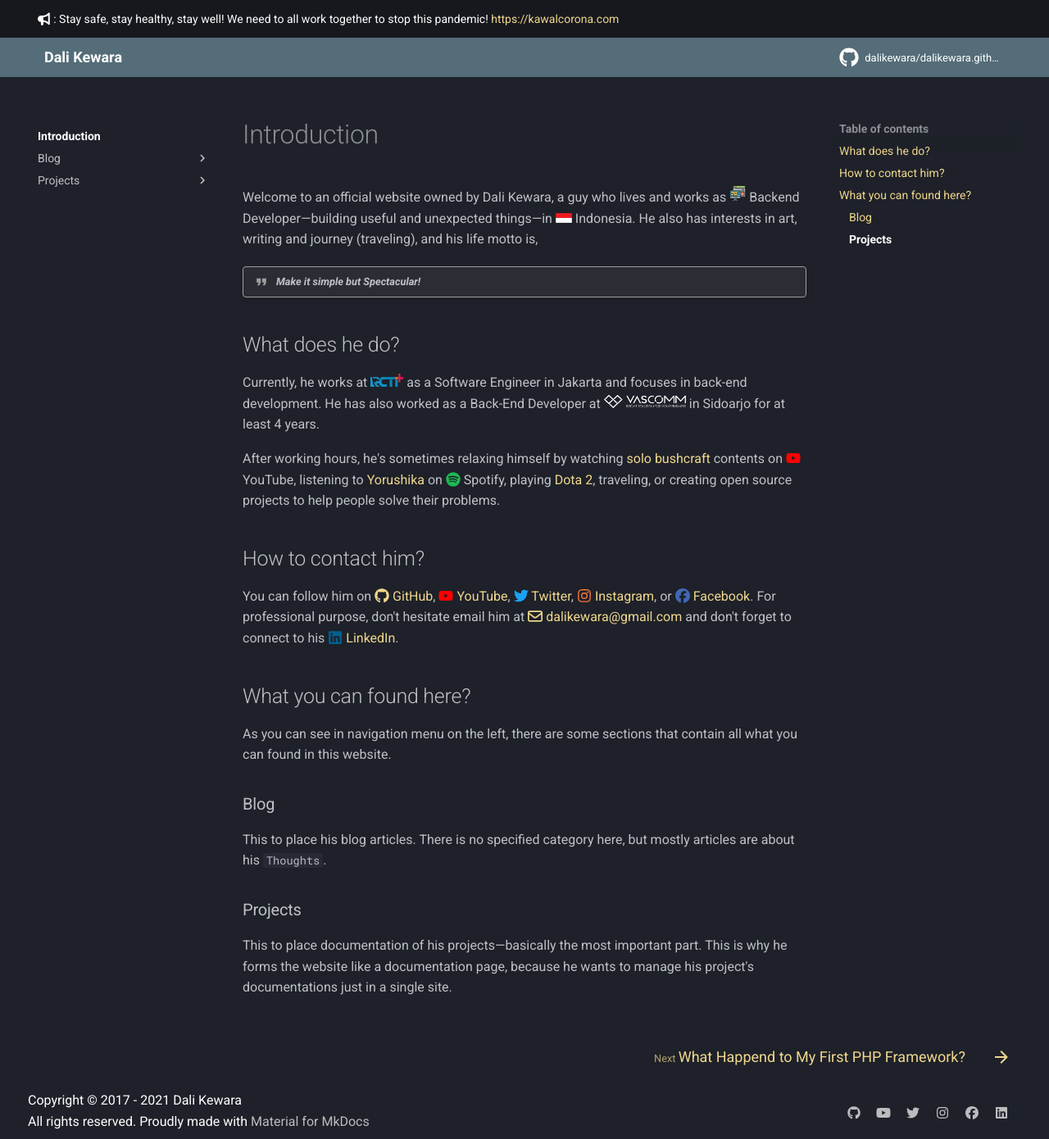
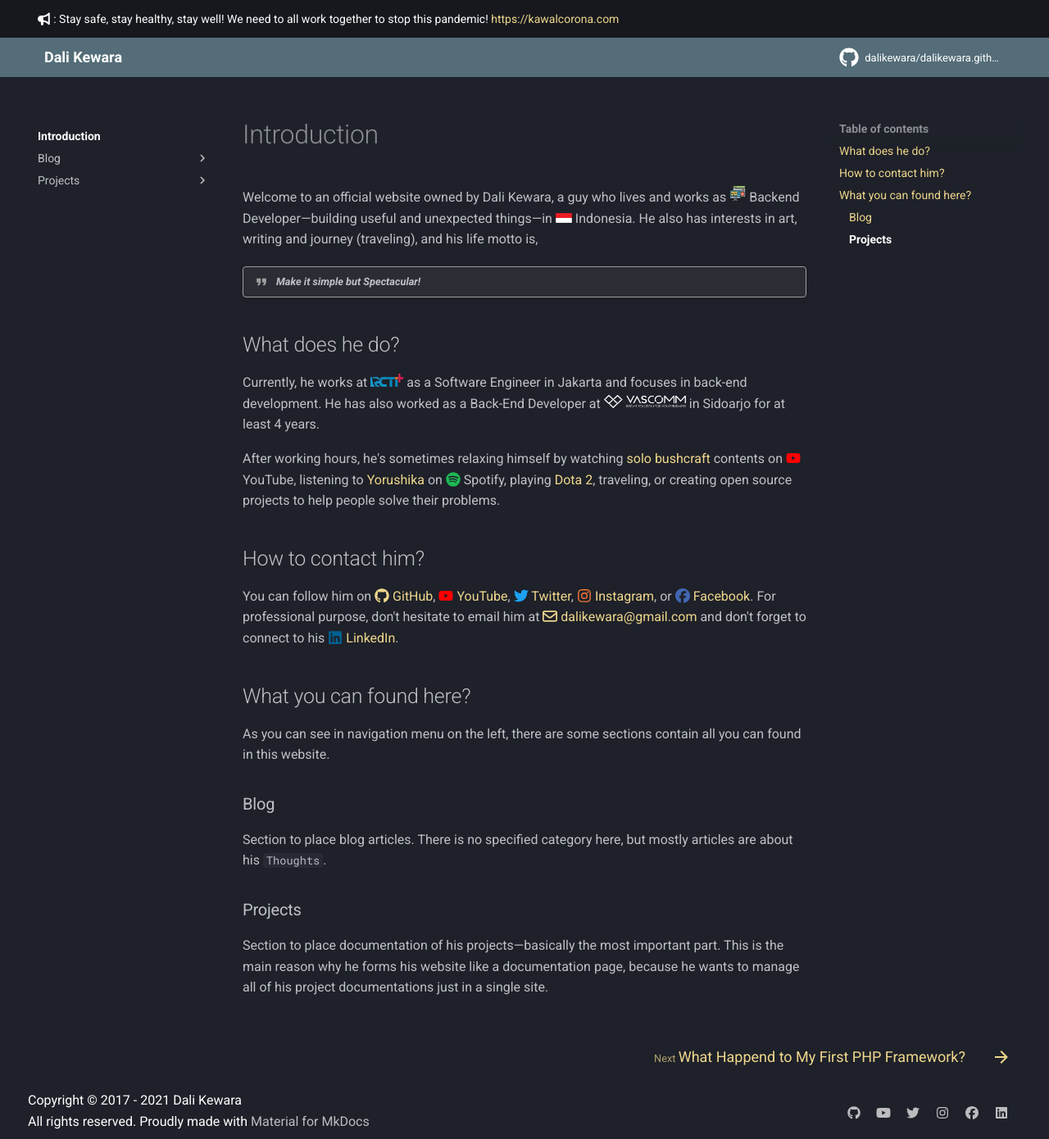
Before and after one commit to dalikewara/dalikewara.github.io, an MkDocs documentation site: the page built from docs/index.md, in a window 1280 px wide and 1390 px high. Shown: the whole window at 82% size. Built offline with MkDocs 1.6.1 and Material for MkDocs 9.7.7, drawn with Linux system fonts in a browser that asks for light colours; nearby versions of some CDN libraries; comment, search, counter and statistics services are not loaded.

Commit message:
update docs/index.md

```diff
--- a/docs/index.md
+++ b/docs/index.md
@@ -44,23 +44,23 @@ You can follow him on
 [:fontawesome-brands-instagram:{ .instagram } Instagram](https://www.instagram.com/dalikewara){:target="_blank"},
 or
 [:fontawesome-brands-facebook:{ .facebook } Facebook](https://www.facebook.com/dalikewara){:target="_blank"}.
-For professional purpose, don't hesitate email him at
+For professional purpose, don't hesitate to email him at
 [:fontawesome-regular-envelope: dalikewara@gmail.com](mailto:dalikewara@gmail.com)
 and don't forget to connect to his
 [:fontawesome-brands-linkedin:{ .linkedin } LinkedIn](https://www.linkedin.com/in/dalikewara/){:target="_blank"}.
 
 ## What you can found here?
 
-As you can see in navigation menu on the left, there are some sections that contain
-all what you can found in this website.
+As you can see in navigation menu on the left, there are some sections contain
+all you can found in this website.
 
 ### Blog
 
-This to place his blog articles. There is no specified category here, but mostly
+Section to place blog articles. There is no specified category here, but mostly
 articles are about his `Thoughts`.
 
 ### Projects
 
-This to place documentation of his projects&mdash;basically the most important part. This
-is why he forms the website like a documentation page, because he wants to manage his project's documentations
-just in a single site.
+Section to place documentation of his projects&mdash;basically the most important part. This
+is the main reason why he forms his website like a documentation page, because he wants to
+manage all of his project documentations just in a single site.
```
